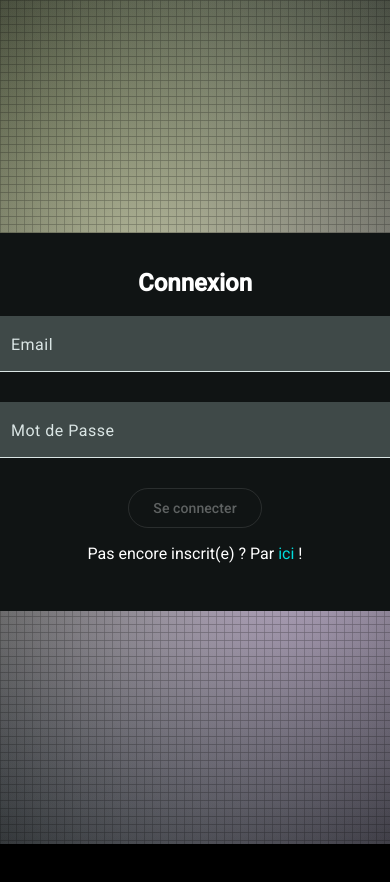
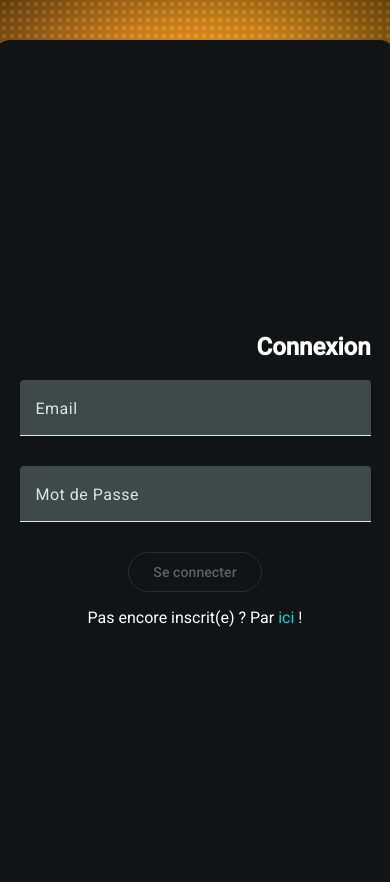
Before and after one commit to Paytrichore/petricator, an Angular app: page /login in a window 390 px wide. Before the commit the page ends 844 px from the top, so only its background shows below. Built offline with nearby package versions, Linux system fonts and the light colour scheme.

Commit message:
login responsive and animated-bg unit test

```diff
--- a/src/app/features/auth/auth-layout/auth-layout.component.scss
+++ b/src/app/features/auth/auth-layout/auth-layout.component.scss
@@ -48,20 +48,29 @@
         mix-blend-mode: soft-light;
     }
 
-    // Gradients appliqués aux couches
-    .gradient-1 {
-        background: linear-gradient(135deg, #6a11cb 0%, #2575fc 100%);
+    // Responsive pour tablettes
+    @media (max-width: 900px) {
+        &__card {
+            padding: 1em 1.5em 1.5em;
+            max-width: 90vw;
+            width: 100%;
+            border-radius: 2em;
+        }
     }
-    .gradient-2 {
-        background: radial-gradient(circle at 20% 80%, #ff9966 0%, #ff5e62 100%);
-    }
-    .gradient-3 {
-        background: linear-gradient(120deg, #f7971e 0%, #ffd200 100%);
-    }
-    .gradient-4 {
-        background: radial-gradient(circle at 80% 20%, #43cea2 0%, #185a9d 100%);
-    }
-    .gradient-5 {
-        background: linear-gradient(60deg, #ee9ca7 0%, #ffdde1 100%);
+
+    // Responsive pour mobiles
+    @media (max-width: 600px) {
+        align-items: flex-start;
+        padding-top: 2.5em;
+        height: 100dvh;
+
+        &__card {
+            padding: 1em 0.5em 1em;
+            max-width: 100vw;
+            width: 100%;
+            border-radius: 1.2em;
+            min-height: unset;
+            box-shadow: 0 2px 12px 0 rgba(40, 40, 80, 0.18);
+        }
     }
 }
--- a/src/app/features/auth/login/login.component.html
+++ b/src/app/features/auth/login/login.component.html
@@ -1,6 +1,6 @@
 
 <main class="login">
-  <h2>Connexion</h2>
+  <h2 class="login__title">Connexion</h2>
   <form
     [formGroup]="loginForm"
     (ngSubmit)="onSubmit()"
--- a/src/app/features/auth/login/login.component.scss
+++ b/src/app/features/auth/login/login.component.scss
@@ -1,13 +1,15 @@
+:host {
+    display: flex;
+    justify-content: center;
+}
+
+
 .login {
     align-items: center;
     display: flex;
     flex-direction: column;
     justify-content: center;
     width: 400px;
-
-    @media (max-width: 991px) {
-        width: 100vw;
-    }
 
     &__button {
         width: max-content;
@@ -22,7 +24,31 @@
         align-items: center;
         display: flex;
         flex-direction: column;
-        justify-content: center;
+        justify-content: end;
         width: 400px;
     }
+
+    &__title {
+        width: 100%;
+        text-align: end;
+    }
 }
+
+// @media (max-width: 900px) {
+//   .login, .login__form {
+//     width: 90vw;
+//     min-width: unset;
+//     max-width: 100vw;
+//   }
+// }
+@media (max-width: 600px) {
+  .login {
+    height: 100vh;
+    justify-content: center;
+
+    &__form,
+    &__title {
+        width: 90%;
+    }
+  }
+}
--- a/src/app/shared/components/animated-bg/animated-bg.component.html
+++ b/src/app/shared/components/animated-bg/animated-bg.component.html
@@ -1,9 +1,10 @@
-<canvas #gradientCanvas class="animated-bg-canvas"></canvas>
-<svg class="animated-bg-grid" width="100%" height="100%" xmlns="http://www.w3.org/2000/svg" preserveAspectRatio="none">
+<canvas #gradientCanvas class="animated-bg-canvas pixelated-canvas"></canvas>
+<svg class="animated-bg-grid pixelated-svg" width="100%" height="100%" xmlns="http://www.w3.org/2000/svg" preserveAspectRatio="none">
   <defs>
-    <pattern id="grid" width="8" height="8" patternUnits="userSpaceOnUse">
-      <path d="M 8 0 L 0 0 0 8" fill="none" stroke="#000" stroke-width="1.25" opacity="0.28"/>
+    <pattern id="pixel-window" width="8" height="8" patternUnits="userSpaceOnUse">
+      <rect x="0" y="0" width="8" height="8" fill="#000" opacity="0.30"/>
+      <rect x="2" y="2" width="4" height="4" fill="#fff" opacity="0.30"/>
     </pattern>
   </defs>
-  <rect width="100%" height="100%" fill="url(#grid)" style="mix-blend-mode:soft-light;"/>
+  <rect width="100%" height="100%" fill="url(#pixel-window)" style="mix-blend-mode:soft-light;"/>
 </svg>
--- a/src/app/shared/components/animated-bg/animated-bg.component.scss
+++ b/src/app/shared/components/animated-bg/animated-bg.component.scss
@@ -2,18 +2,23 @@
   position: absolute;
   top: 0;
   left: 0;
-  width: 100vw;
-  height: 100vh;
+  width: 100%;
+  height: 100%;
   z-index: 0;
   display: block;
+
 }
 
 .animated-bg-grid {
   position: absolute;
   top: 0;
   left: 0;
-  width: 100vw;
-  height: 100vh;
+  width: 100%;
+  height: 100%;
   pointer-events: none;
   z-index: 1;
 }
+
+.pixelated-svg {
+  mix-blend-mode: soft-light;
+}
--- a/src/app/shared/components/animated-bg/animated-bg.component.ts
+++ b/src/app/shared/components/animated-bg/animated-bg.component.ts
@@ -115,7 +115,8 @@ export class AnimatedBgComponent implements AfterViewInit, OnDestroy {
     const canvas = this.canvasRef.nativeElement;
     this.width = canvas.width = window.innerWidth;
     this.height = canvas.height = window.innerHeight;
-    this.ctx = canvas.getContext('2d')!;
+    // Utilise willReadFrequently pour optimiser les accès getImageData
+    this.ctx = canvas.getContext('2d', { willReadFrequently: true })!;
     this.points = [];
     for (let i = 0; i < 8; i++) {
       const color = this.colors[Math.floor(Math.random() * this.colors.length)];
@@ -159,6 +160,9 @@ export class AnimatedBgComponent implements AfterViewInit, OnDestroy {
   private animate = () => {
     this.ctx.clearRect(0, 0, this.width, this.height);
     const now = Date.now();
+    this.ctx.save();
+    this.ctx.globalAlpha = 0.7;
+    this.ctx.globalCompositeOperation = 'lighter';
     for (const p of this.points) {
       const t = Math.min((now - p.morphTime) / this.morphDuration, 1);
       p.morphProgress = t;
@@ -169,12 +173,13 @@ export class AnimatedBgComponent implements AfterViewInit, OnDestroy {
       const grad = this.ctx.createRadialGradient(x, y, 0, x, y, r);
       grad.addColorStop(0, color);
       grad.addColorStop(1, 'transparent');
-      this.ctx.globalAlpha = 0.7;
       this.ctx.beginPath();
       this.ctx.arc(x, y, r, 0, 2 * Math.PI);
       this.ctx.closePath();
       this.ctx.fillStyle = grad;
+      this.ctx.filter = 'blur(64px)';
       this.ctx.fill();
+      this.ctx.filter = 'none';
       if (t >= 1) {
         p.x = p.tx;
         p.y = p.ty;
@@ -189,6 +194,8 @@ export class AnimatedBgComponent implements AfterViewInit, OnDestroy {
       }
     }
     this.ctx.globalAlpha = 1;
+    this.ctx.globalCompositeOperation = 'source-over';
+    this.ctx.restore();
     this.animationId = requestAnimationFrame(this.animate);
   };
 }
--- a/src/styles.scss
+++ b/src/styles.scss
@@ -23,39 +23,39 @@ a {
 }
 
 :root {
-  --palette-morning-1: #f6d365;
-  --palette-morning-2: #fda085;
-  --palette-morning-3: #fbc2eb;
-  --palette-morning-4: #a1c4fd;
-  --palette-morning-5: #cfd9df;
-  --palette-morning-6: #e2d1c3;
-  --palette-morning-7: #f5f7fa;
-  --palette-morning-8: #f9f6f7;
+  --palette-morning-1: #ffb347;
+  --palette-morning-2: #ffcc33;
+  --palette-morning-3: #ffec99;
+  --palette-morning-4: #f9f871;
+  --palette-morning-5: #f7b32b;
+  --palette-morning-6: #f76e11;
+  --palette-morning-7: #f73859;
+  --palette-morning-8: #a1ffce;
 
-  --palette-noon-1: #a1c4fd;
-  --palette-noon-2: #c2e9fb;
-  --palette-noon-3: #b2f7ef;
-  --palette-noon-4: #f6f1d3;
-  --palette-noon-5: #e0c3fc;
-  --palette-noon-6: #f9f6f7;
-  --palette-noon-7: #d4fc79;
-  --palette-noon-8: #96e6a1;
+  --palette-noon-1: #264653;
+  --palette-noon-2: #388e3c;
+  --palette-noon-3: #43a047;
+  --palette-noon-4: #f4b942;
+  --palette-noon-5: #ffb300;
+  --palette-noon-6: #ff7043;
+  --palette-noon-7: #a15c1b;
+  --palette-noon-8: #2a3a1c;
 
   --palette-evening-1: #f7971e;
-  --palette-evening-2: #ffd89b;
-  --palette-evening-3: #fcb69f;
-  --palette-evening-4: #a1c4fd;
+  --palette-evening-2: #e09b3d;
+  --palette-evening-3: #f6723a;
+  --palette-evening-4: #3b5998;
   --palette-evening-5: #667eea;
   --palette-evening-6: #764ba2;
-  --palette-evening-7: #e0c3fc;
-  --palette-evening-8: #fbc2eb;
+  --palette-evening-7: #8d4585;
+  --palette-evening-8: #5f4b66;
 
-  --palette-night-1: #232526;
-  --palette-night-2: #414345;
-  --palette-night-3: #141e30;
+  --palette-night-1: #35395c;
+  --palette-night-2: #4a4e7d;
+  --palette-night-3: #2e3a87;
   --palette-night-4: #355c7d;
-  --palette-night-5: #6c5b7b;
-  --palette-night-6: #283e51;
-  --palette-night-7: #485563;
-  --palette-night-8: #232526;
+  --palette-night-5: #5a4eb1;
+  --palette-night-6: #3a5a8c;
+  --palette-night-7: #4e4eb7;
+  --palette-night-8: #6c4eb7;
 }
```
Also changed, not shown: 1 other file (tests, documents, lock files or other folders).
